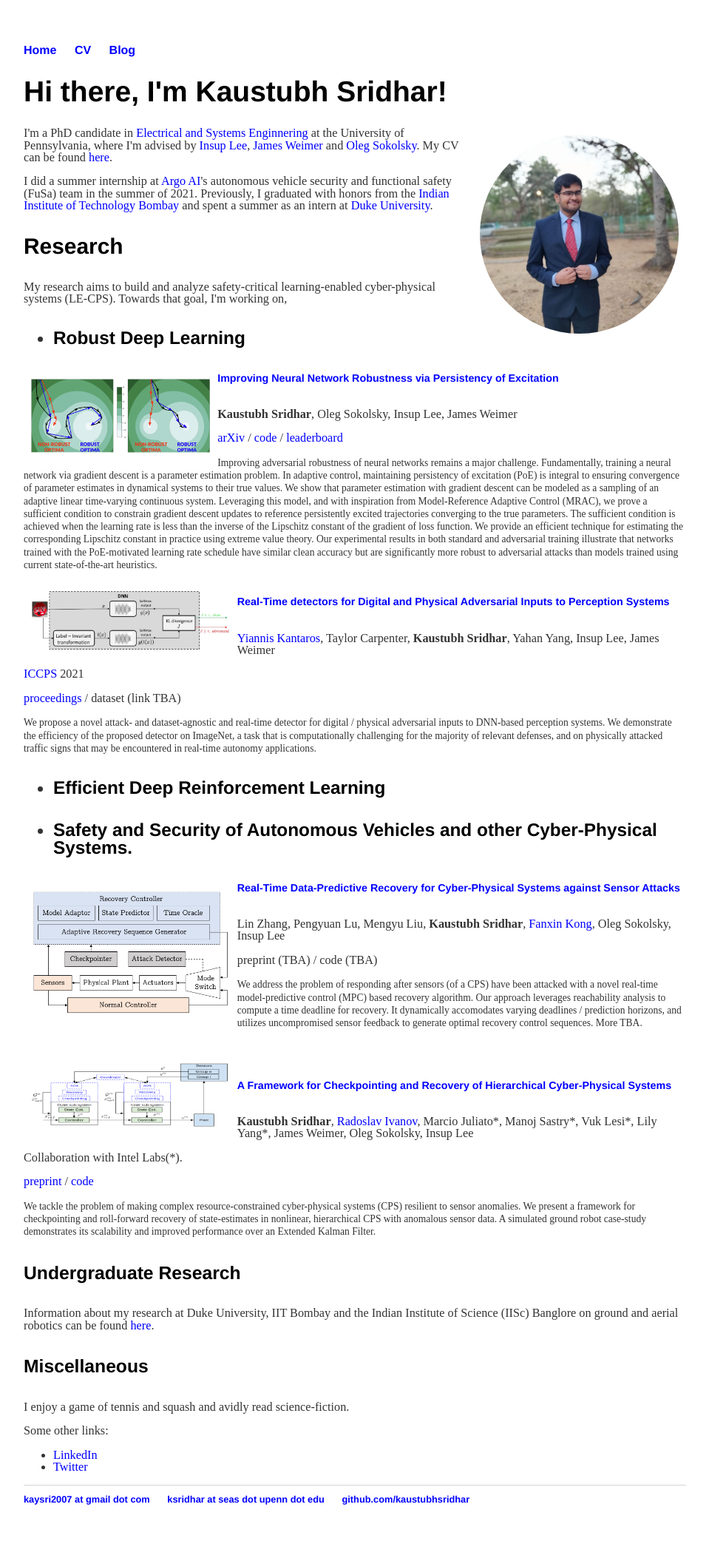
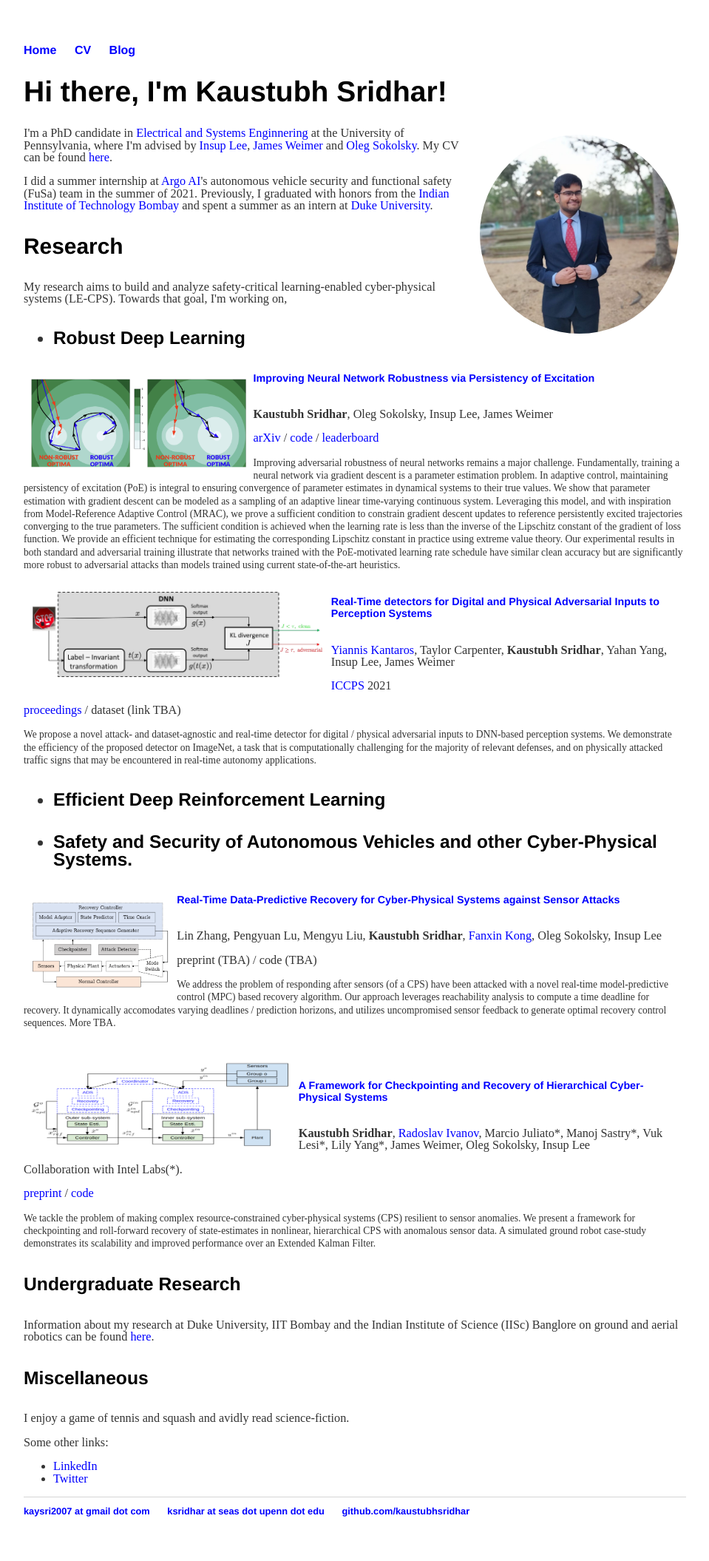
Before and after one commit to kaustubhsridhar/kaustubhsridhar_old.github.io, a Jekyll site: the page built from index.html, in a window 1280 px wide. Shown: the whole page at 74% size, without its empty margins (160-1119 px from the left). Built offline with Jekyll 4.4.1, drawn with Linux system fonts in a browser that asks for light colours.

Commit message:
Update index.html

```diff
--- a/index.html
+++ b/index.html
@@ -21,7 +21,7 @@
 		<li><a id="RobustDL">Robust Deep Learning</a></li>
 	</ul></h5>
 
-	<img src="/images/PoE.png" alt="PoE" align="left" style="height:100px; padding: 10px;" class="img_rect">
+	<img src="/images/PoE.png" alt="PoE" align="left" style="height:120px; padding: 10px;" class="img_rect">
 	<h6><a id="PoE"><a href="https://arxiv.org/abs/2106.02078">Improving Neural Network Robustness via Persistency of Excitation</a></a></h6>
 	<p><b>Kaustubh Sridhar</b>, Oleg Sokolsky, Insup Lee, James Weimer</p>
 	<p><a href="https://arxiv.org/abs/2106.02078">arXiv</a> / <a href="https://github.com/kaustubhsridhar/PoE-robustness">code</a> / <a href="https://robustbench.github.io/">leaderboard</a></p>
@@ -29,7 +29,7 @@
 		</small></p>
 
 	<!--<br>-->
-	<img src="/images/visionguard.png" alt="visionguard" align="left" style="width:30%; padding: 10px;" class="img_rect">
+	<img src="/images/visionguard.png" alt="visionguard" align="left" style="height:120px; padding: 10px;" class="img_rect">
 	<h6><a id="VisionGuard"><a href="https://dl.acm.org/doi/abs/10.1145/3450267.3450535">Real-Time detectors for Digital and Physical Adversarial Inputs to Perception Systems</a></a></h6>
 	<p><a href="https://sites.google.com/view/kantaros/">Yiannis Kantaros</a>, Taylor Carpenter, <b>Kaustubh Sridhar</b>, Yahan Yang, Insup Lee, James Weimer</p>
 	<p><a href="http://iccps.acm.org/2021/">ICCPS</a> 2021</p>
@@ -45,14 +45,14 @@
 		<li><a id="CPS">Safety and Security of Autonomous Vehicles and other Cyber-Physical Systems.</a></li>
 	</ul></h5>
 
-	<img src="/images/mpc.png" alt="mpc" align="left" style="width:30%; padding: 10px;" class="img_rect">
+	<img src="/images/mpc.png" alt="mpc" align="left" style="height:120px; padding: 10px;" class="img_rect">
 	<h6><a id="MPCRecovery"><a href="">Real-Time Data-Predictive Recovery for Cyber-Physical Systems against Sensor Attacks</a></a></h6>
 	<p>Lin Zhang, Pengyuan Lu, Mengyu Liu, <b>Kaustubh Sridhar</b>, <a href="https://sites.google.com/site/fanxink/">Fanxin Kong</a>, Oleg Sokolsky, Insup Lee</p>
 	<p>preprint (TBA) / code (TBA)</p>
 	<p><small>We address the problem of responding after sensors (of a CPS) have been attacked with a novel real-time model-predictive control (MPC) based recovery algorithm. Our approach leverages reachability analysis to compute a time deadline for recovery. It dynamically accomodates varying deadlines / prediction horizons, and utilizes uncompromised sensor feedback to generate optimal recovery control sequences. More TBA.</small></p>
 
 	<br>
-	<img src="/images/framework_wide.png" alt="framework" align="left" style="width:30%; padding: 10px;" class="img_rect">
+	<img src="/images/framework_wide.png" alt="framework" align="left" style="height:120px; padding: 10px;" class="img_rect">
 	<h6><a id="Checkpointing"><a href="https://drive.google.com/file/d/1s9rYpJYRZ7UUR3u5IDfulorgpkcPfmll/view">A Framework for Checkpointing and Recovery of Hierarchical Cyber-Physical Systems</a></a></h6>
 	<p><b>Kaustubh Sridhar</b>, <a href="https://www.seas.upenn.edu/~rivanov/">Radoslav Ivanov</a>, Marcio Juliato*, Manoj Sastry*, Vuk Lesi*, Lily Yang*, James Weimer, Oleg Sokolsky, Insup Lee</p>
 	<p>Collaboration with Intel Labs(*).</p>
```
